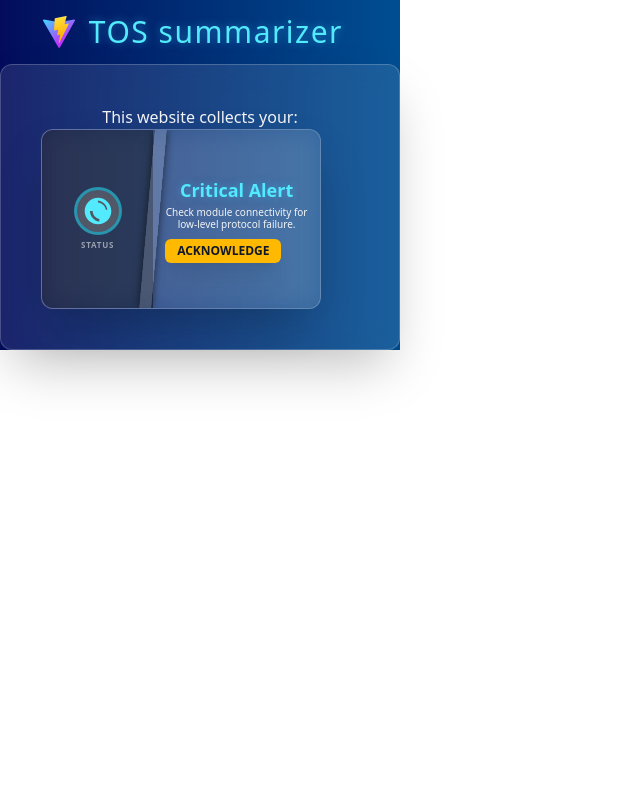
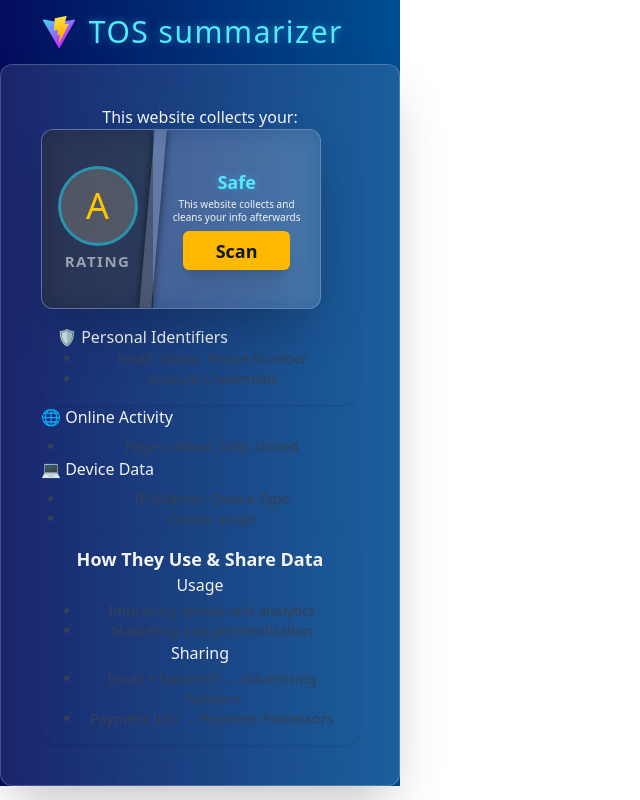
Before and after one commit to Slo7ib/Privacy-Lens, a React (Vite) app: page / in a window 1280 px wide. Shown: the whole page, without its empty margins (0-640 px from the left). Built offline with nearby package versions, Linux system fonts and the light colour scheme.

Commit message:
Added the Cards
Here i added the cards that'll show the user what data is being used & shared. this is just the design of the cards

```diff
--- a/src/App.tsx
+++ b/src/App.tsx
@@ -1,6 +1,7 @@
 // Popup UI (src/App.tsx): This is the React component that opens when the user clicks the extension icon. It will contain the "Analyze" button and display the results.
 
 import Body from "./components/Body";
+import Cards from "./components/Cards";
 
 //     Action: Contains a button that, when clicked, sends a message to the browser's API to run the content script.
 
--- a/src/components/Body.tsx
+++ b/src/components/Body.tsx
@@ -1,3 +1,5 @@
+import Cards from "./Cards";
+
 function Body() {
   return (
     <div className="w-full max-w-lg rounded-xl border border-white/20 bg-white/10 p-8 text-center text-gray-100 shadow-2xl backdrop-blur-md transition duration-300 hover:bg-white/15 sm:p-10">
@@ -5,34 +7,29 @@
 
       <div className="card-container relative flex h-[180px] w-full max-w-[280px] flex-row overflow-hidden rounded-xl border border-white/20 bg-white/10 shadow-2xl backdrop-blur-md transition duration-300">
         <div className="slash-panel flex w-2/5 flex-shrink-0 flex-col items-center justify-center p-2">
-          <div className="flex h-12 w-12 items-center justify-center rounded-full border-3 border-cyan-400/50 bg-white/20 shadow-inner backdrop-blur-sm transition duration-500 hover:scale-110">
-            <svg
-              className="h-8 w-8 text-cyan-300"
-              fill="currentColor"
-              viewBox="0 0 24 24"
-            >
-              <path d="M12 2C6.48 2 2 6.48 2 12s4.48 10 10 10 10-4.48 10-10S17.52 2 12 2zm1 17.93c-3.95-.49-7-3.85-7-7.93h2c0 2.95 2.15 5.37 5 5.91v2.02zM19.93 11H17.91c-.54-2.85-2.96-4.99-5.91-5.37V4.07c3.95.48 7.09 3.84 7.09 7.93z" />
-            </svg>
+          <div className="flex h-20 w-20 items-center justify-center rounded-full border-3 border-cyan-400/50 bg-white/20 shadow-inner backdrop-blur-sm transition duration-500 hover:scale-110">
+            <h1 className="text-4xl text-yellow-400">A</h1>
           </div>
-          <p className="mt-1 text-center text-[8px] font-semibold tracking-widest text-gray-400 uppercase">
-            STATUS
+          <p className="mt-1 text-center text-[15px] font-semibold tracking-widest text-gray-400 uppercase">
+            RATING
           </p>
         </div>
 
         <div className="content-panel flex w-3/5 flex-col justify-center p-3">
           <h1 className="glow-text mb-0.5 text-lg font-extrabold text-cyan-300">
-            Critical Alert
+            Safe
           </h1>
 
           <p className="mb-2 text-[10px] leading-tight text-gray-100">
-            Check module connectivity for low-level protocol failure.
+            This website collects and cleans your info afterwards
           </p>
 
-          <button className="transform self-start rounded-md bg-amber-400 px-3 py-1 text-xs font-semibold text-gray-900 shadow-xl transition duration-300 hover:scale-[1.02] hover:bg-amber-500 focus:ring-4 focus:ring-amber-300/50 focus:outline-none">
-            ACKNOWLEDGE
+          <button className="h-1/4 w-3/4 transform self-center rounded-md bg-amber-400 px-3 py-1 text-center text-lg font-semibold text-gray-900 shadow-xl transition duration-300 hover:scale-[1.02] hover:bg-amber-500 focus:ring-4 focus:ring-amber-300/50 focus:outline-none">
+            Scan
           </button>
         </div>
       </div>
+      <Cards />
     </div>
   );
 }
--- /dev/null
+++ b/src/components/Cards.tsx
@@ -0,0 +1,54 @@
+function Cards() {
+  return (
+    <div>
+      <div className="rounded-2xl p-4 shadow">
+        <h3 className="flex items-center gap-2 font-medium">
+          🛡️ Personal Identifiers
+        </h3>
+        <ul className="ml-6 list-disc text-sm text-gray-700">
+          <li>Email, Name, Phone Number</li>
+          <li>Account Credentials</li>
+        </ul>
+      </div>
+
+      <div className="space-y-2">
+        <h3 className="flex items-center gap-2 font-medium">
+          🌐 Online Activity
+        </h3>
+        <ul className="ml-6 list-disc text-sm text-gray-700">
+          <li>Pages viewed, links clicked</li>
+        </ul>
+      </div>
+
+      <div className="space-y-2">
+        <h3 className="flex items-center gap-2 font-medium">💻 Device Data</h3>
+        <ul className="ml-6 list-disc text-sm text-gray-700">
+          <li>IP Address, Device Type</li>
+          <li>Cookie usage</li>
+        </ul>
+      </div>
+
+      <div className="rounded-2xl p-4 shadow">
+        <h2 className="text-lg font-semibold">How They Use & Share Data</h2>
+
+        <div>
+          <h3 className="mb-1 font-medium">Usage</h3>
+          <ul className="ml-6 list-disc text-sm text-gray-700">
+            <li>Improving service and analytics</li>
+            <li>Marketing and personalization</li>
+          </ul>
+        </div>
+
+        <div>
+          <h3 className="mb-1 font-medium">Sharing</h3>
+          <ul className="ml-6 list-disc text-sm text-gray-700">
+            <li>Email + Device ID → Advertising Partners</li>
+            <li>Payment Info → Payment Processors</li>
+          </ul>
+        </div>
+      </div>
+    </div>
+  );
+}
+
+export default Cards;
```
